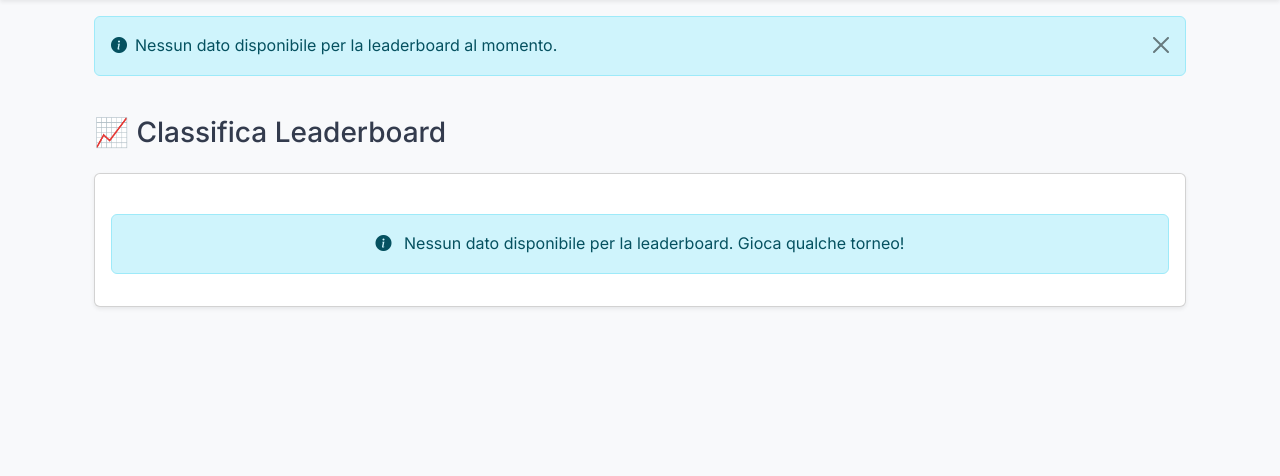
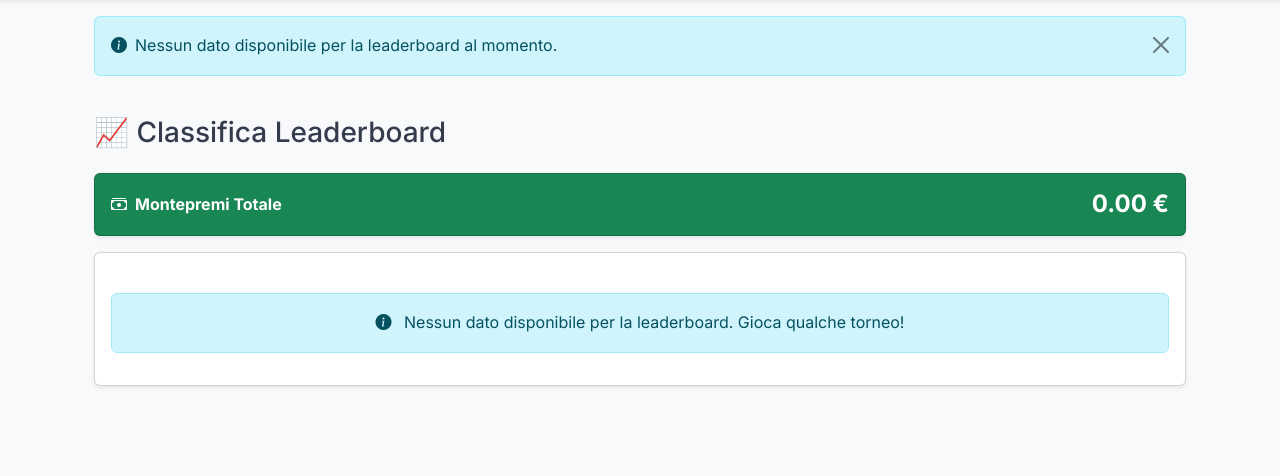
Before and after one commit to matteodadde/poker-manager, a Flask app: page /statistics/leaderboard in a window 1280 px wide. Shown: the part 64-540 px from the top of the page. Run offline with Flask 3, Linux system fonts and the light colour scheme; the visitor is signed in with stand-in values (Sample User, id 1); data comes from the database, SQL or seed files in the repository; data that the repository does not hold is empty; some libraries are stand-ins or nearby versions.

Commit message:
Feat: Aggiunto Montepremi Totale in lista tornei e ottimizzazione stats

```diff
--- a/app/routes/statistics/views.py
+++ b/app/routes/statistics/views.py
@@ -8,7 +8,7 @@ from flask_login import login_required  # <-- Aggiunto login_required
 from sqlalchemy.exc import SQLAlchemyError
 
 from . import statistics_bp as bp  # Usa alias 'bp'
-from .utils import get_leaderboard_stats
+from .utils import get_leaderboard_stats, get_total_prize_pool_sum
 
 
 @bp.route("/leaderboard", strict_slashes=False)
@@ -21,6 +21,7 @@ def leaderboard():
 
     try:
         stats = get_leaderboard_stats()
+        total_money = get_total_prize_pool_sum()
         current_app.logger.info(
             f"Accesso alla leaderboard: {len(stats)} giocatori trovati con statistiche."
         )
@@ -43,4 +44,4 @@ def leaderboard():
         flash(error_message, "danger")  # Mostra flash anche per errori generici
 
     # Passa sempre stats (che può essere vuota) e error_message (che può essere None)
-    return render_template(template_path, stats=stats, error_message=error_message)
+    return render_template(template_path, stats=stats, total_money=total_money, error_message=error_message)
--- a/app/templates/statistics/leaderboard.html
+++ b/app/templates/statistics/leaderboard.html
@@ -30,6 +30,28 @@
   <div class="d-flex justify-content-between align-items-center mb-4 flex-wrap gap-3">
     <h1 class="h3 m-0">📈 Classifica Leaderboard</h1>
     </div>
+
+<div class="row mb-3 fade-in">
+  <div class="col-12">
+    <div class="card bg-success text-white shadow-sm">
+      <div class="card-body d-flex flex-column flex-md-row align-items-center justify-content-between p-3">
+
+        <div class="mb-1 mb-md-0 text-center text-md-start">
+          <h6 class="card-title mb-0">
+            <i class="bi bi-cash-stack me-2"></i>Montepremi Totale
+          </h6>
+        </div>
+
+        <div class="h4 fw-bold text-center text-md-end mb-0">
+          {{ '%.2f'|format(total_money) }} €
+        </div>
+
+      </div>
+    </div>
+  </div>
+</div>
+
+
   <div class="card shadow-sm fade-in">
     <div class="card-body">
 
```
